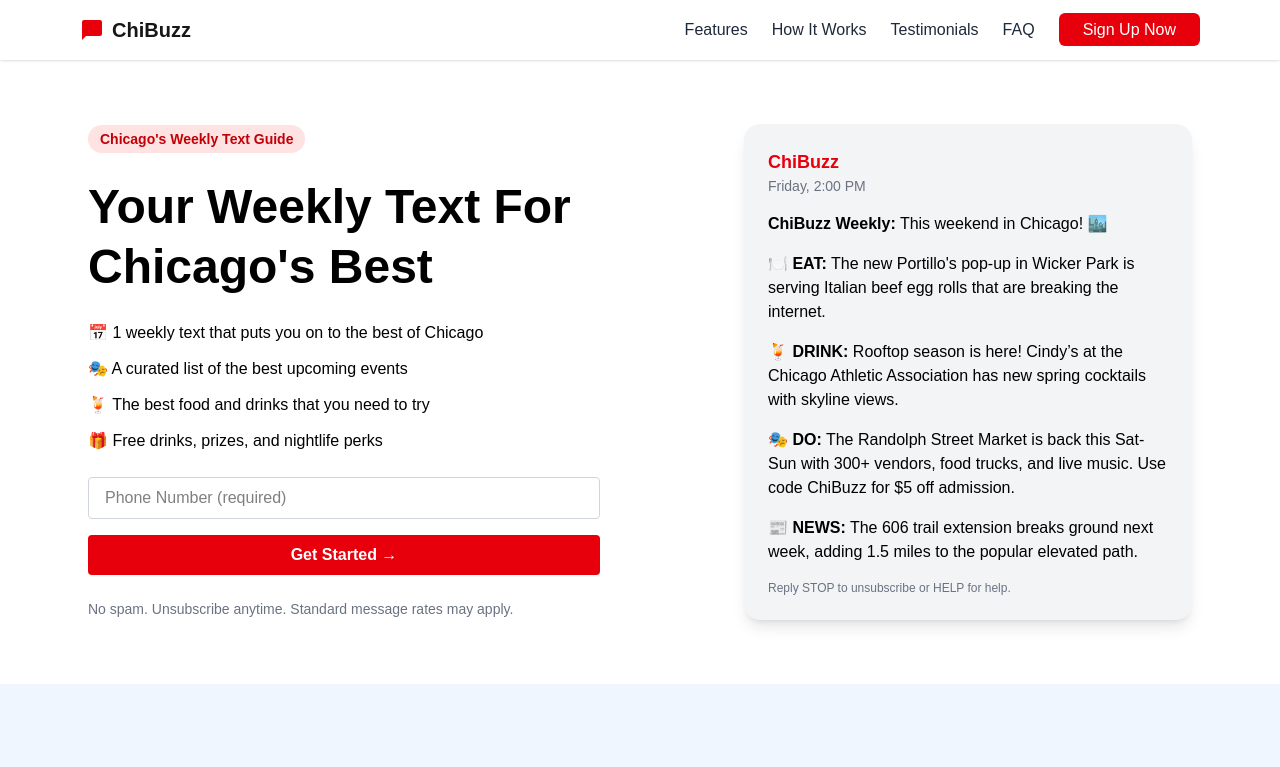
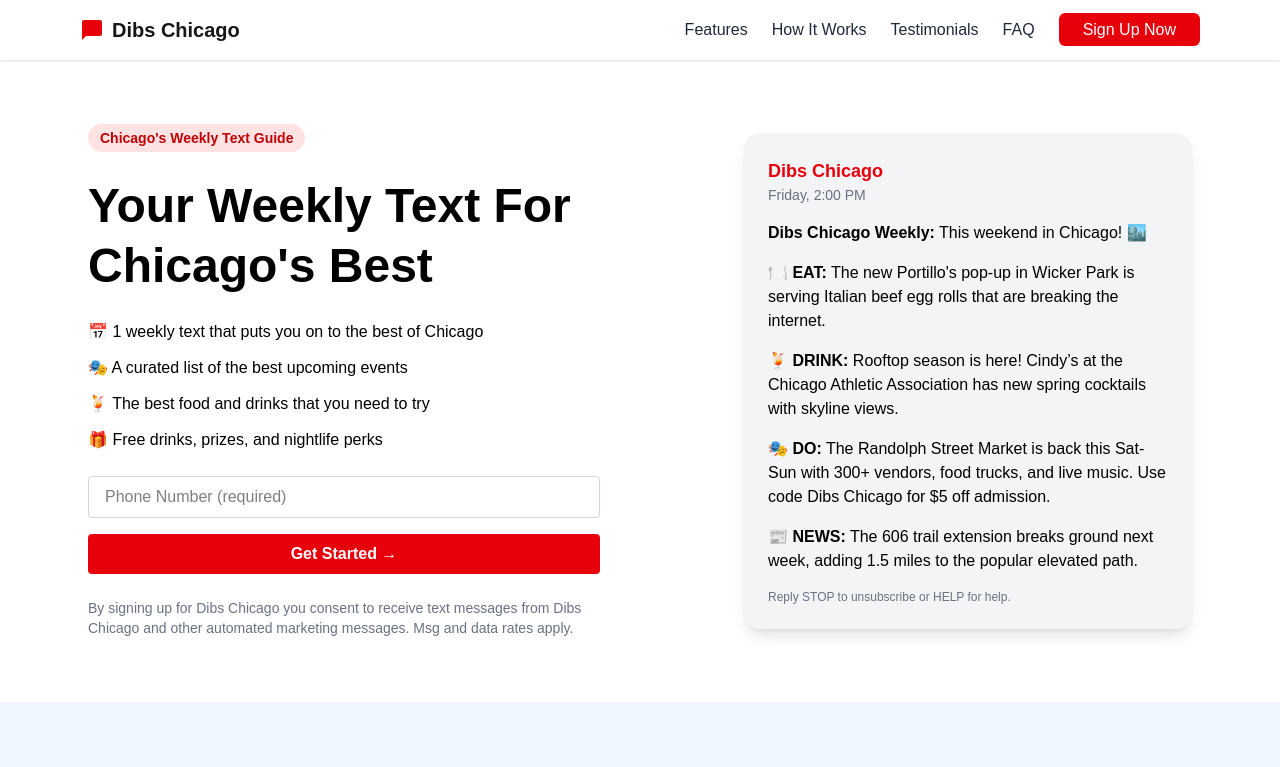
Before and after one commit to xuandy123/event-app, a Next.js app: page / in a window 1280 px wide. Shown: the top 767 px of the page. Built offline with nearby package versions, Linux system fonts and the light colour scheme.

Commit message:
Add opt-in msg

```diff
--- a/src/app/components/Hero.tsx
+++ b/src/app/components/Hero.tsx
@@ -23,7 +23,7 @@
         <SubscriptionForm />
 
         <p className="text-sm text-gray-500">
-          No spam. Unsubscribe anytime. Standard message rates may apply.
+          By signing up for {APP_NAME} you consent to receive text messages from {APP_NAME} and other automated marketing messages. Msg and data rates apply.
         </p>
       </div>
 
--- a/src/app/constants.ts
+++ b/src/app/constants.ts
@@ -1 +1 @@
-export const APP_NAME = "ChiBuzz";
+export const APP_NAME = "Dibs Chicago";
```
